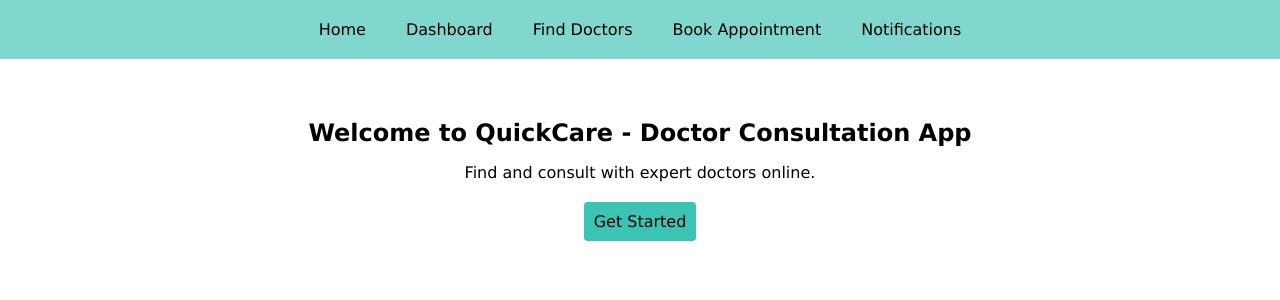
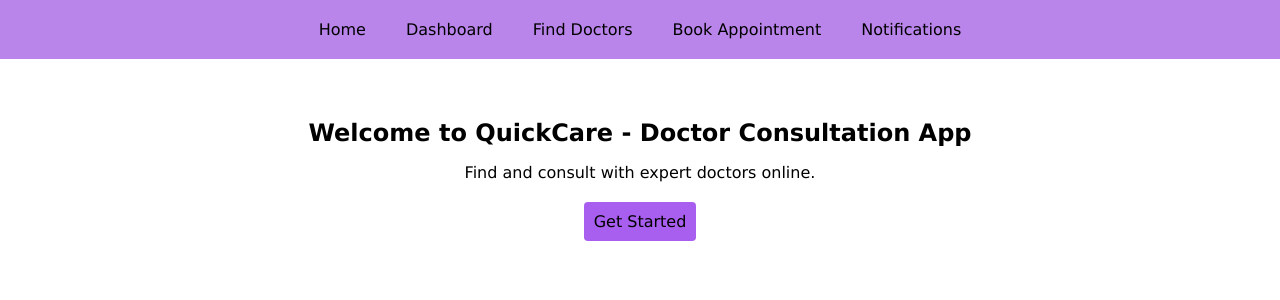
Before and after one commit to BimoChan07/QuickCare_Frontend, a React (Create React App) app: page / in a window 1280 px wide. In both pictures the pointer is over the button "Get Started". Shown: the top 300 px of the page. Built offline with nearby package versions, Linux system fonts and the light colour scheme.

Commit message:
color scheme changed

```diff
--- a/src/App.css
+++ b/src/App.css
@@ -19,7 +19,7 @@ body {
 }
 
 .homepage-button {
-  background-color: #7fd7cd;
+  background-color: #be8eeb;
   color: #000;
   padding: 10px;
   font-size: 16px;
@@ -30,12 +30,12 @@ body {
 }
 
 .homepage-button:hover {
-  background-color: #39c4b4;
+  background-color: #a85eee;
   color: #000;
 }
 
 .navbar {
-  background-color: #7fd7cd;
+  background-color: #ba85eb;
   /* background-color: #956952; */
   /* Lemon green color */
   padding: 10px;
@@ -58,7 +58,7 @@ body {
   cursor: pointer;
 }
 .navbar li:hover {
-  background-color: #39c4b4;
+  background-color: #a85eee;
   color: #000;
 }
 
```
